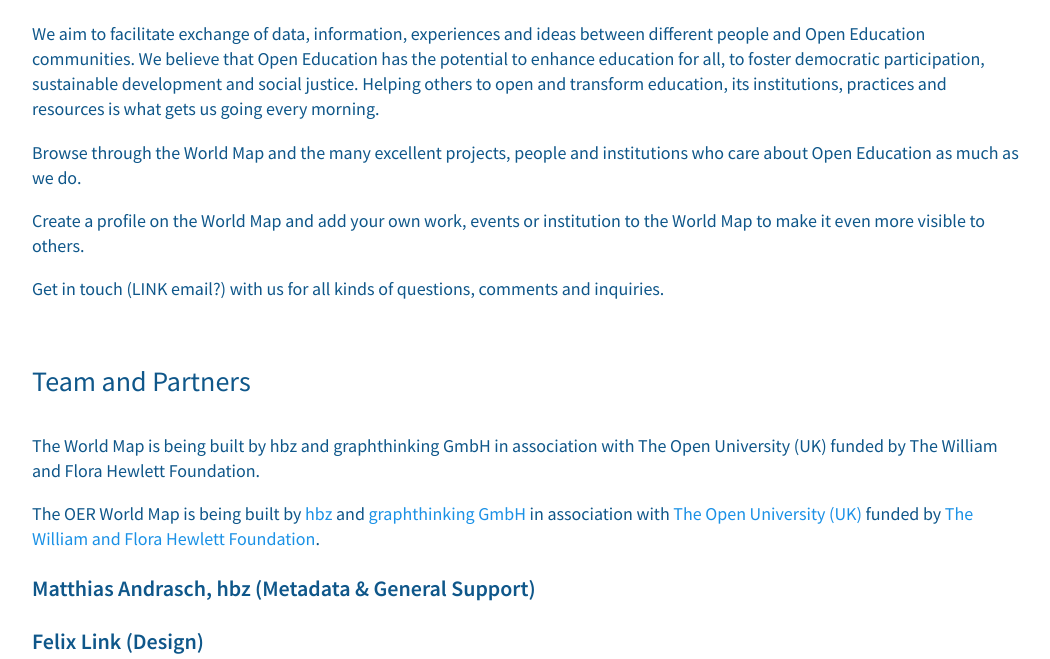
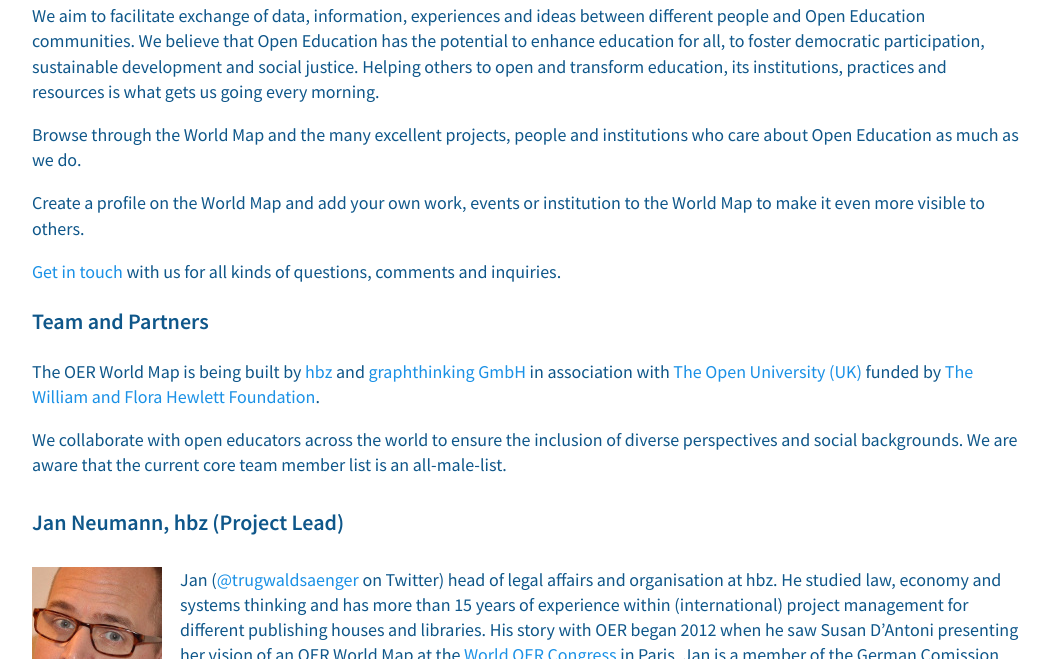
Before and after one commit to hbz/oerworldmap-ui, a Jekyll site: the page built from docs/about.md, in a window 1280 px wide and 1400 px high, scrolled down 723 px, cut to the strip 0-659 px from the top of the window. Shown: the whole strip, without its empty margins (114-1164 px from the left). Built offline with Jekyll 4.4.1, drawn with Linux system fonts in a browser that asks for light colours; nearby versions of some CDN libraries; comment, search, counter and statistics services are not loaded; a style sheet for code colours, icons or effects is not loaded; some of the changed text lies outside the part shown.

Commit message:
Update about.md

```diff
--- a/docs/about.md
+++ b/docs/about.md
@@ -8,11 +10,11 @@
 
 In 2019, after five years of developing, tweaking and tinkering with the OER World Map, the team has put their impact, their goals and challenges under review. We have come up with a renewed vision and a mission that feel like they can be our guiding lights in the future.
 
-## Our Vision
+### Our Vision
 
 We strive for a world where humans connect, share and collaborate across borders in order to foster democratic participation, social justice and sustainable development. We believe that opening up education - its institutions, its practices and its resources - is necessary to make this happen. The OER World Map contributes to this vision by facilitating the exchange of data, experiences and ideas between open educational actors and communities.
 
-## Our Mission
+### Our Mission
 
 We aim to facilitate exchange of data, information, experiences and ideas between different people and Open Education communities. We believe that Open Education has the potential to enhance education for all, to foster democratic participation, sustainable development and social justice. Helping others to open and transform education, its institutions, practices and resources is what gets us going every morning.
 
@@ -20,34 +22,31 @@
 
 Create a profile on the World Map and add your own work, events or institution to the World Map to make it even more visible to others.
 
-Get in touch (LINK email?) with us for all kinds of questions, comments and inquiries.
+[Get in touch](mailto:info@oerworldmap.org) with us for all kinds of questions, comments and inquiries.
 
-## Team and Partners
-
-The World Map is being built by hbz and graphthinking GmbH in association with The Open University (UK) funded by The William and Flora Hewlett Foundation.
+### Team and Partners
 
 The OER World Map is being built by [hbz](http://www.hbz-nrw.de) and [graphthinking GmbH](http://www.graphthinking.com) in association with [The Open University (UK)](http://www.open.ac.uk/) funded by [The William and Flora Hewlett Foundation](http://www.hewlett.org/).
 
+We collaborate with open educators across the world to ensure the inclusion of diverse perspectives and social backgrounds. We are aware that the current core team member list is an all-male-list.
 
-### Matthias Andrasch, hbz (Metadata & General Support)
+#### Jan Neumann, hbz (Project Lead)
+![Jan Neumann](/assets/images/image03.jpg)
+Jan ([@trugwaldsaenger](https://twitter.com/trugwaldsaenger) on Twitter) head of legal affairs and organisation at hbz. He studied law, economy and systems thinking and has more than 15 years of experience within (international) project management for different publishing houses and libraries. His story with OER began 2012 when he saw Susan D’Antoni presenting her vision of an OER World Map at the [World OER Congress](https://oerworldmap.org/resource/urn:uuid:c27c383c-ecab-44e7-be67-24a741586afe) in Paris. Jan is a member of the German Comission for UNESCO and its educational advisory board, he speaks at conferences.
 
-### Felix Link (Design)
+#### Felix Ostrowski (Technical Lead)
+![Felix Ostrowski](/assets/images/image00.jpg)
+Felix ([@literarymachine](https://twitter.com/literarymachine) on Twitter) acts as hbz’s partner in this project. He is a web engineer, Linked Data technologist and knowledge management consultant who has been on the web since the mid-’90s. After graduating in communication studies and computer science he worked as a software developer and repository manager at hbz from 2008 – 2010. He was also a driving force behind the institution’s Linked Open Data (LOD) strategy. In 2010 he moved on to work as a research assistant in a [joint project on digital long term preservation](http://www.lukii.hu-berlin.de/) of the The Berlin School of Library and Information Science, Stanford University Libraries and the German National Library. Since 2013 Felix is the founder and managing director of Berlin based [graphthinking GmbH](http://www.graphthinking.com/).
+
+#### Felix Link (Design)
 ![Felix Link](/assets/images/felix-link.png)
 Felix joined the project in October 2015, being the UI-/frontend-designer of the OER World Map. He studied graphic and communication design from 2006 to 2012. Since 2008 he has been working as a freelance designer for both agencies and own clients, developing and implementing projects in corporate, editorial and web design. He is interested in design as a conceptual and integrated process as well as a characteristic expression of its content.
 
-### Jan Neumann, hbz (Project Lead)
-![Jan Neumann](/assets/images/image03.jpg)
-Jan ([@trugwaldsaenger](https://twitter.com/trugwaldsaenger) on Twitter) head of legal affairs and organisation at hbz. He studied law, economy and systems thinking and has more than 15 years of experience within (international) project management for different publishing houses and libraries. His story with OER began 2012 when he saw Susan D’Antoni presenting her vision of an OER World Map at the [World OER Congress](https://oerworldmap.org/resource/urn:uuid:c27c383c-ecab-44e7-be67-24a741586afe) in Paris. Jan is a member of the German Comission for UNESCO and its educational advisory board, he speaks at conferences.
-
-### Felix Ostrowski (Technical Lead)
-![Felix Ostrowski](/assets/images/image00.jpg)
-Felix ([@literarymachine](https://twitter.com/literarymachine) on Twitter) acts as hbz’s partner in this project. He is a web engineer, Linked Data technologist and knowledge management consultant who has been on the web since the mid-’90s. After graduating in communication studies and computer science he worked as a software developer and repository manager at hbz from 2008 – 2010. He was also a driving force behind the institution’s Linked Open Data (LOD) strategy. In 2010 he moved on to work as a research assistant in a [joint project on digital long term preservation](http://www.lukii.hu-berlin.de/) of the The Berlin School of Library and Information Science, Stanford University Libraries and the German National Library. Since 2013 Felix is the founder and managing director of Berlin based [graphthinking GmbH](http://www.graphthinking.com/).
-
-### Adrian Pohl (Metadata & General Support )
+#### Adrian Pohl (Metadata & General Support )
 ![Adrian Pohl](/assets/images/image09.jpg)
 Adrian ([@acka47](https://twitter.com/acka47) on Twitter) has been working at the hbz since 2008. He is the metadata and RDF vocabulary expert for the development of hbz's linked open data service “lobid” and also responsible for the project management. He has been actively promoting open knowledge, web standards and the use of open source software in the international library community. Adrian initiated the establishment of a German-speaking working group for [OER metadata](https://wiki.dnb.de/display/DINIAGKIM/OER-Metadaten-Gruppe) within the Competence Center for Interoperable Metadata (KIM) of the German Initiative for Network Information (DINI).
 
-## OER World Map Team Alumini
+### OER World Map Team Alumini
 - Philipp von Böselager (Back-End Developer)
 - Ben Buschfeld (Design)
 - Karin Driesen (Online Editor)
```
Also changed, not shown: other parts of docs/about.md (+2 -0 lines).
